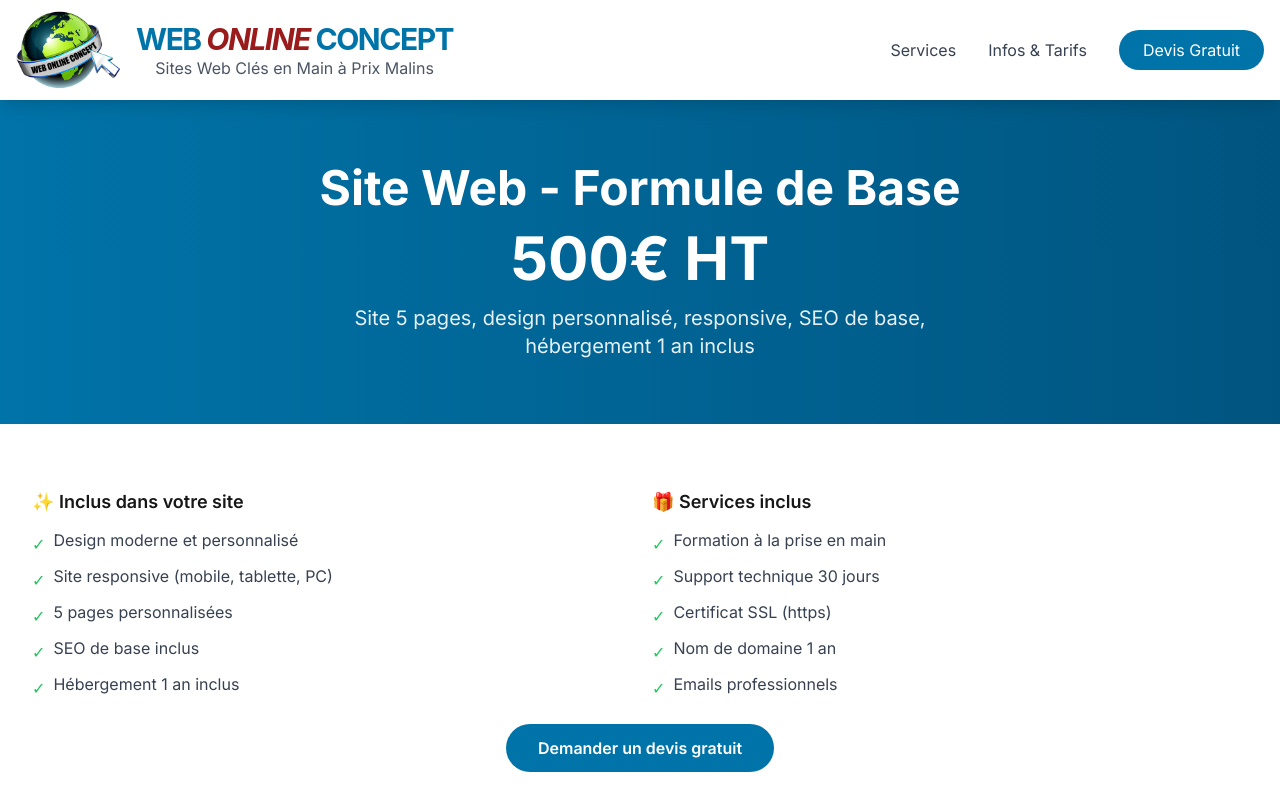
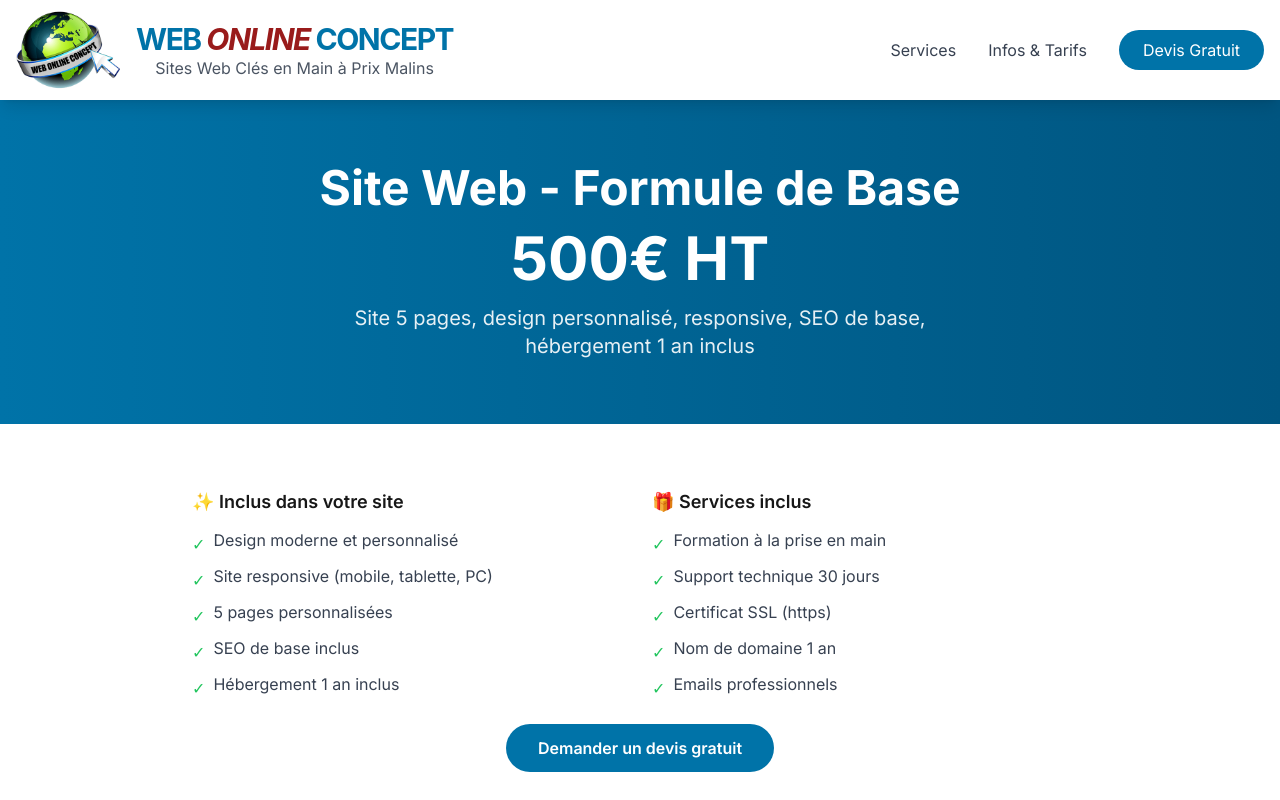
Before and after one commit to Web-Online-Concept/web-online-concept, a Next.js app: page /infos-tarifs in a window 1280 px wide. Shown: the top 800 px of the page. Built offline with nearby package versions, Linux system fonts and the light colour scheme.

Commit message:
Centrer les colonnes sur desktop

```diff
--- a/app/infos-tarifs/page.js
+++ b/app/infos-tarifs/page.js
@@ -50,7 +50,7 @@
 
       <section className="bg-white py-16">
         <div className="max-w-7xl mx-auto px-4 sm:px-6 lg:px-8">
-          <div className="grid md:grid-cols-2 gap-6">
+          <div className="grid md:grid-cols-2 gap-6 max-w-4xl mx-auto">
             <div>
               <h3 className="font-semibold mb-3 text-lg">✨ Inclus dans votre site</h3>
               <ul className="space-y-2 text-gray-700">
```
